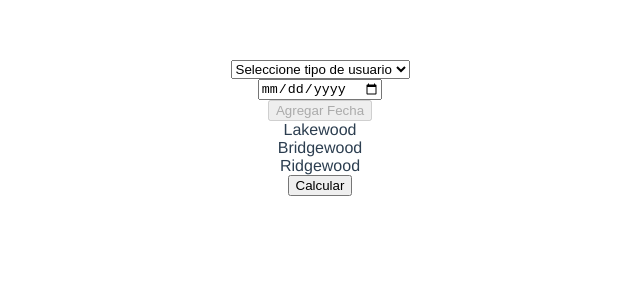
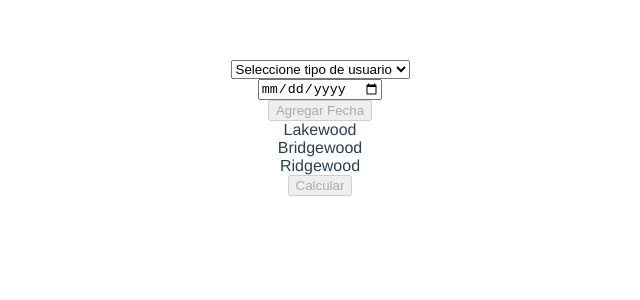
Before and after one commit to nicotoconas007/tipti-challenge, a Vue app in the folder challenge/: page / in a window 1280 px wide. Shown: the top 300 px of the page, without its empty margins (320-960 px from the left). Built offline with nearby package versions, Linux system fonts and the light colour scheme.

Commit message:
computed property to input disabled

```diff
--- a/challenge/src/App.vue
+++ b/challenge/src/App.vue
@@ -2,8 +2,12 @@
   <div id="app">
     <SelectUserType @userType="receiveUser" />
     <InputDate @dates="receiveDates" />
-    <CardHotel @hotels="receiveHotels" :userType="userType" :bestOption="bestOption" />
-    <button @click="calculateValue">Calcular</button>
+    <CardHotel
+      @hotels="receiveHotels"
+      :userType="userType"
+      :bestOption="bestOption"
+    />
+    <button @click="calculateValue" :disabled="isInputDisabled">Calcular</button>
   </div>
 </template>
 
@@ -24,7 +28,7 @@ export default {
       hotels: [],
       dates: [],
       error: false,
-      bestOption: ''
+      bestOption: "",
     };
   },
 
@@ -64,6 +68,11 @@ export default {
       });
     },
   },
+  computed: {
+    isInputDisabled() {
+      return !this.userType || this.dates.length < 1 || this.error;
+    },
+  },
 };
 </script>
 
--- a/challenge/src/components/InputDate.vue
+++ b/challenge/src/components/InputDate.vue
@@ -48,6 +48,7 @@ export default {
     dates: {
       handler(newDates) {
         this.isWeekend(newDates);
+        this.isEqual(newDates);
         this.$emit("dates", { selectedDates: newDates, error: this.error });
       },
       deep: true,
```
